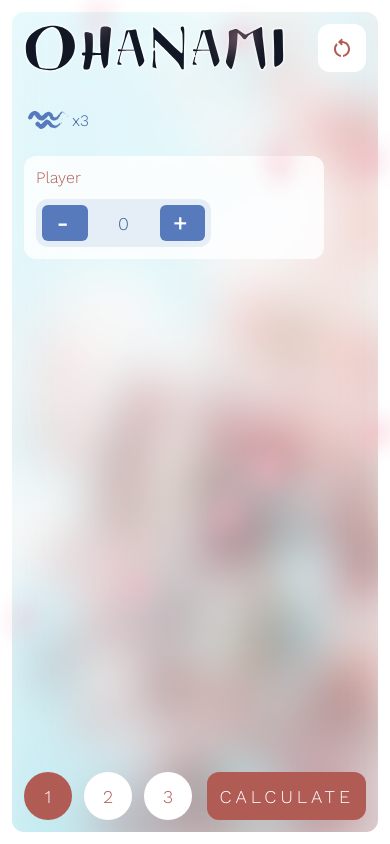
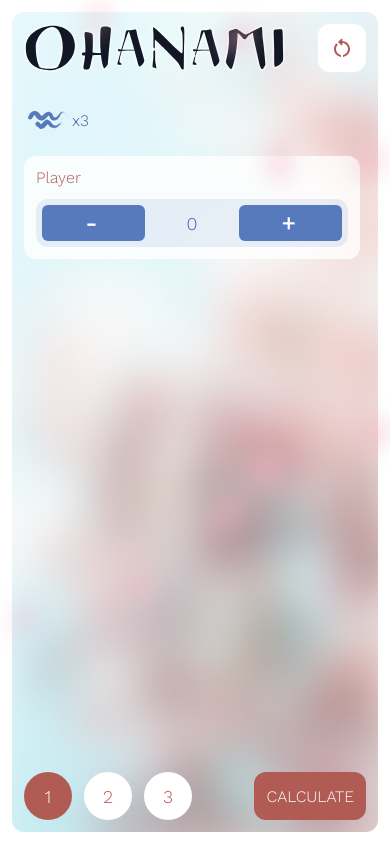
Before and after one commit to ethanrusson/ohanami-scoring-companion, a Vue app: page / in a window 390 px wide. Both pictures are taken after a click on the button "SCORE YOURSELF". Built offline with nearby package versions, Linux system fonts and the light colour scheme.

Commit message:
mobile polish

```diff
--- a/src/components/AddPlayersPage.vue
+++ b/src/components/AddPlayersPage.vue
@@ -34,7 +34,7 @@
             <h1>Players</h1>
             <div v-for="player of currentPlayers" :key="player.id" class="player-card">
                 <input v-model="player.name" placeholder="Enter player name" />
-                <button class="button-secondary" @click='removePlayer(player.id)'>
+                <button tabindex="-1" class="button-secondary" @click='removePlayer(player.id)'>
                     <img src="../assets/close.svg" />
                 </button>
             </div>
--- a/src/components/CalculateScores.vue
+++ b/src/components/CalculateScores.vue
@@ -71,8 +71,9 @@
         }
     }
     #players-container {
-        max-height: calc(100vh - 240px);
-        overflow-y: scroll;
+        flex: 1;
+        max-height: calc(100vh - 168px);
+        overflow: auto;
         &::-webkit-scrollbar {
             width: 6px;
         }
@@ -80,7 +81,7 @@
         &::-webkit-scrollbar-thumb {
             background-color: white;
             border-radius: 6px;
-            border: 6px solid rgba(255, 255, 255, 0);
+            border: 3px solid rgba(255, 255, 255, 0);
         }
         .player-card {
             height: 100%;
@@ -90,6 +91,11 @@
             margin-bottom: 12px;
             background: rgba(white, 0.8);
             border-radius: 12px;
+            @media (max-width: 800px) {
+                padding: 12px 0px 0px 12px;
+                flex: 1;
+                margin-right: 6px;
+            }
             .player-card-header {
                 display: flex;
                 align-items: center;
@@ -105,12 +111,13 @@
             }
             .score-details {
                 display: flex;
+                flex-wrap: wrap;
                 span {
                     flex: 1;
                     max-width: 175px;
                     display: inline-flex;
                     align-items: center;
-                    margin-right: 12px;
+                    margin: 0px 12px 12px 0px;
                     padding: 6px;
                     border-radius: 12px;
                     &.water {
@@ -161,9 +168,6 @@
                             background: $c_blossoms;
                         }
                     }
-                    &:last-of-type {
-                        margin-right: 0px;
-                    }
                 }
             }
         }
--- a/src/components/RecordScores.vue
+++ b/src/components/RecordScores.vue
@@ -39,27 +39,54 @@
                     <p>{{ player.name }}</p>
                     <div>
                         <span class="water" v-if="selectedRound > 0">
-                            <button tabindex="-1" @click="player.scores.water[(selectedRound - 1)]--">-</button>
+                            <button
+                                tabindex="-1"
+                                @click="player.scores.water[(selectedRound - 1)]--"
+                            >-</button>
                             <input v-model="player.scores.water[(selectedRound - 1)]" type="number" />
-                            <button tabindex="-1" @click="player.scores.water[(selectedRound - 1)]++">+</button>
+                            <button
+                                tabindex="-1"
+                                @click="player.scores.water[(selectedRound - 1)]++"
+                            >+</button>
                         </span>
                         <span class="plants" v-if="selectedRound > 1">
-                            <button tabindex="-1" @click="player.scores.plants[(selectedRound - 1)]--">-</button>
-                            <input v-model="player.scores.plants[(selectedRound - 1)]" type="number" />
-                            <button tabindex="-1" @click="player.scores.plants[(selectedRound - 1)]++">+</button>
+                            <button
+                                tabindex="-1"
+                                @click="player.scores.plants[(selectedRound - 1)]--"
+                            >-</button>
+                            <input
+                                v-model="player.scores.plants[(selectedRound - 1)]"
+                                type="number"
+                            />
+                            <button
+                                tabindex="-1"
+                                @click="player.scores.plants[(selectedRound - 1)]++"
+                            >+</button>
                         </span>
                         <span class="stone" v-if="selectedRound > 2">
-                            <button tabindex="-1" @click="player.scores.stone[(selectedRound - 1)]--">-</button>
+                            <button
+                                tabindex="-1"
+                                @click="player.scores.stone[(selectedRound - 1)]--"
+                            >-</button>
                             <input v-model="player.scores.stone[(selectedRound - 1)]" type="number" />
-                            <button tabindex="-1" @click="player.scores.stone[(selectedRound - 1)]++">+</button>
+                            <button
+                                tabindex="-1"
+                                @click="player.scores.stone[(selectedRound - 1)]++"
+                            >+</button>
                         </span>
                         <span class="blossoms" v-if="selectedRound > 2">
-                            <button tabindex="-1" @click="player.scores.blossoms[(selectedRound - 1)]--">-</button>
+                            <button
+                                tabindex="-1"
+                                @click="player.scores.blossoms[(selectedRound - 1)]--"
+                            >-</button>
                             <input
                                 v-model="player.scores.blossoms[(selectedRound - 1)]"
                                 type="number"
                             />
-                            <button tabindex="-1" @click="player.scores.blossoms[(selectedRound - 1)]++">+</button>
+                            <button
+                                tabindex="-1"
+                                @click="player.scores.blossoms[(selectedRound - 1)]++"
+                            >+</button>
                         </span>
                     </div>
                 </div>
@@ -80,7 +107,13 @@
                     @click="selectRound(3)"
                 >3</button>
             </div>
-            <button class="button-primary" @click="calculateScores()">Calculate</button>
+            <button
+                id="calculate-button"
+                class="button-primary"
+                @click="calculateScores()"
+            >
+                Calculate
+            </button>
         </div>
     </div>
 </template>
@@ -98,6 +131,8 @@
     justify-content: space-between;
     #record-scores-container {
         flex: 1;
+        display: flex;
+        flex-direction: column;
         #score-multipliers {
             display: flex;
             margin-bottom: 12px;
@@ -125,7 +160,7 @@
         #players-container {
             flex: 1;
             max-height: calc(100vh - 240px);
-            overflow-y: scroll;
+            overflow: auto;
             &::-webkit-scrollbar {
                 width: 6px;
             }
@@ -133,24 +168,27 @@
             &::-webkit-scrollbar-thumb {
                 background-color: white;
                 border-radius: 6px;
-                border: 6px solid rgba(255,255,255,0);
-            }
-            @media (max-width: 800px) {
-                display: flex;
+                border: 3px solid rgba(255, 255, 255, 0);
             }
             .player-card {
-                height: 100%;
-                min-width: 300px;
                 padding: 12px;
                 margin-right: 12px;
                 margin-bottom: 12px;
                 background: rgba(white, 0.8);
                 border-radius: 12px;
+                @media(max-width: 800px) {
+                    padding-bottom: 0px;
+                    flex: 1;
+                    margin-right: 6px;
+                }
                 p {
                     margin-bottom: 12px;
                 }
                 div {
                     display: flex;
+                    @media(max-width: 800px) {
+                        flex-direction: column;
+                    }
                     span {
                         flex: 1;
                         max-width: 175px;
@@ -158,6 +196,10 @@
                         margin-right: 12px;
                         padding: 6px;
                         border-radius: 12px;
+                        @media(max-width:800px) {
+                            max-width: 100%;
+                            margin: 0px 0px 12px 0px;
+                        }
                         button {
                             color: white;
                             height: 36px;
@@ -174,6 +216,10 @@
                             margin: 0px 6px;
                             background: none;
                             border-radius: 6px;
+                            @media(max-width:800px) {
+                                width: 100%;
+                                flex: 1;
+                            }
                         }
                         &.water {
                             background: rgba($c_water, 0.12);
@@ -246,7 +292,16 @@
                     &::before {
                         border-radius: 27px;
                     }
+                    @media(max-width: 360px) {
+                        margin-right: 6px;
+                    }
                 }
+            }
+        }
+        #calculate-button {
+            @media (max-width: 800px) {
+                letter-spacing: 0px;
+                font-size: 16px;
             }
         }
     }
```
